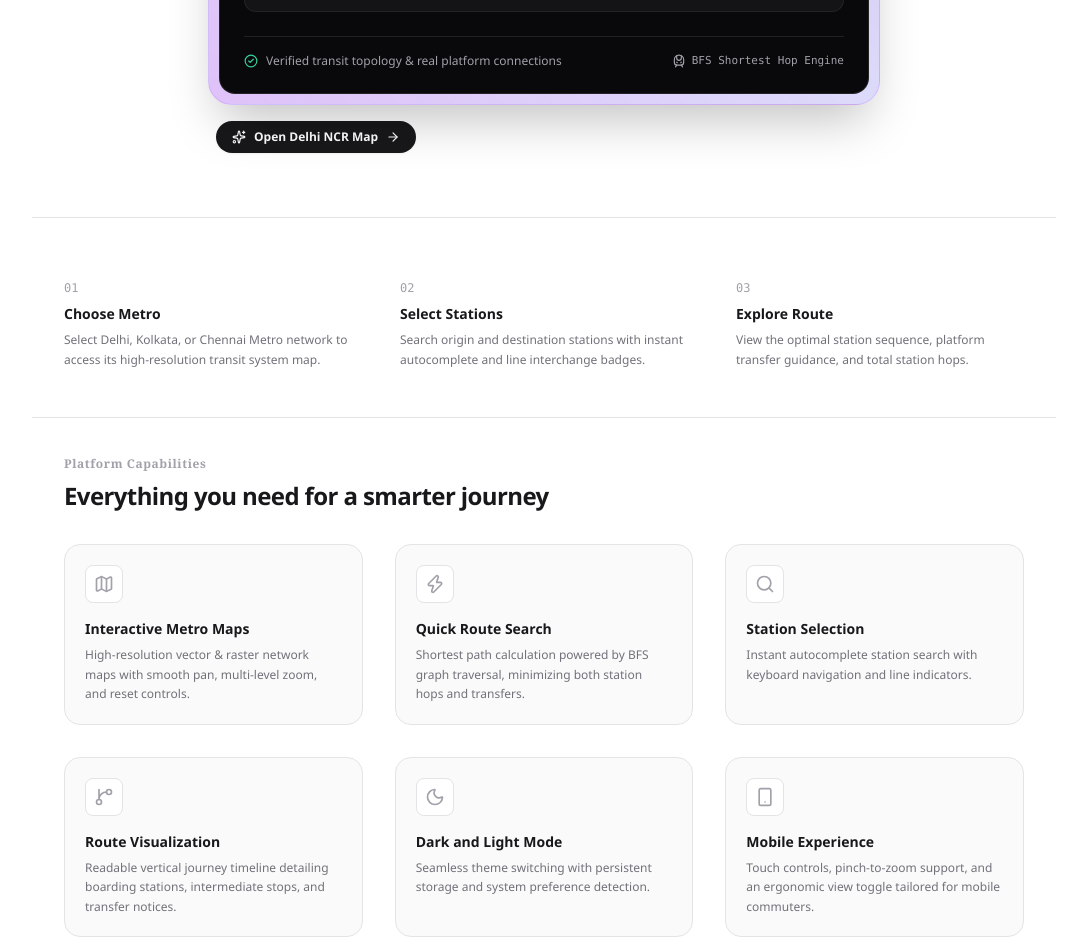
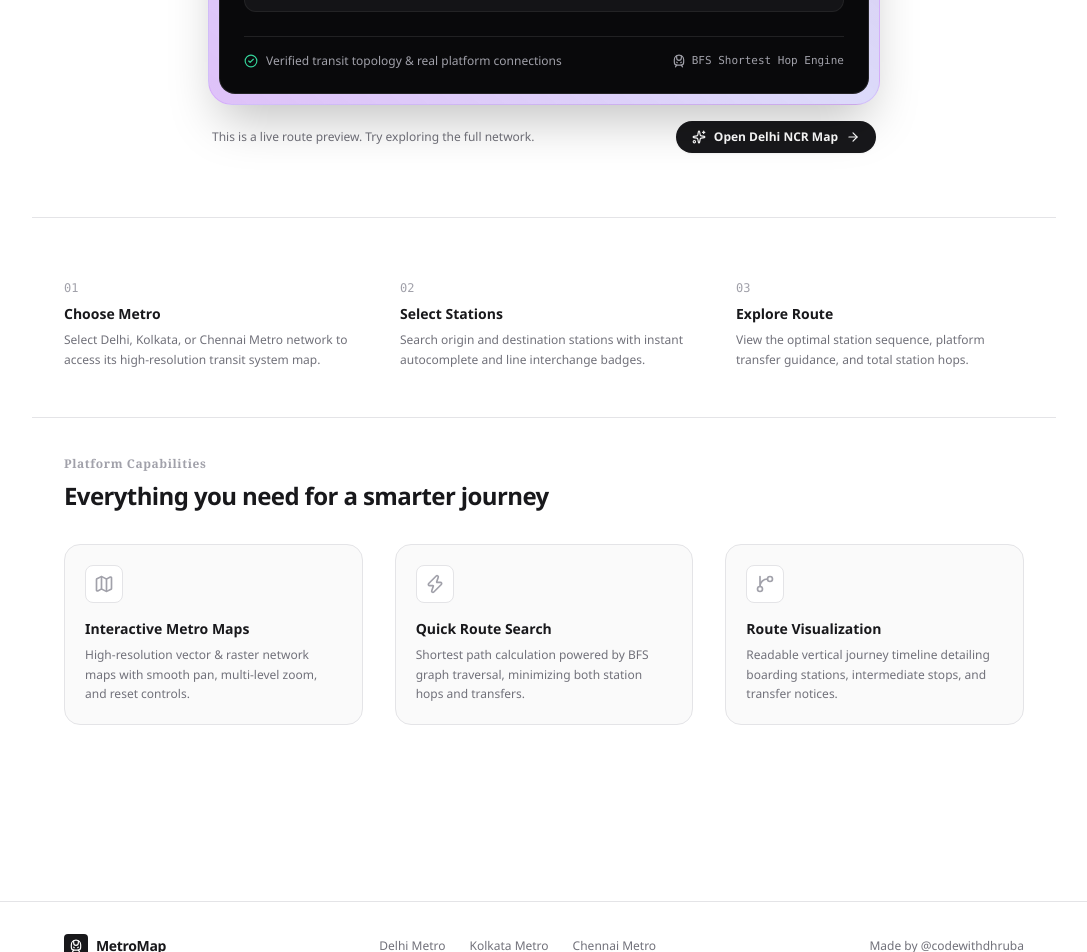
Before and after one commit to codewithdhruba01/apna_metro, a React (Vite) app: page / in a window 1280 px wide. Shown: the part 820-1772 px from the top of the page, without its empty margins (96-1183 px from the left). Built offline with nearby package versions, Linux system fonts and the light colour scheme.

Commit message:
feat: add Hero and FeaturesSection homepage components

```diff
--- a/src/components/home/FeaturesSection.tsx
+++ b/src/components/home/FeaturesSection.tsx
@@ -3,10 +3,7 @@ import { motion } from 'framer-motion';
 import {
   Map,
   Zap,
-  Search,
-  GitBranch,
-  Moon,
-  Smartphone
+  GitBranch
 } from 'lucide-react';
 
 const features = [
@@ -23,28 +20,10 @@ const features = [
       'Shortest path calculation powered by BFS graph traversal, minimizing both station hops and transfers.',
   },
   {
-    icon: <Search className="w-5 h-5 text-zinc-400" />,
-    title: 'Station Selection',
-    description:
-      'Instant autocomplete station search with keyboard navigation and line indicators.',
-  },
-  {
     icon: <GitBranch className="w-5 h-5 text-zinc-400" />,
     title: 'Route Visualization',
     description:
       'Readable vertical journey timeline detailing boarding stations, intermediate stops, and transfer notices.',
-  },
-  {
-    icon: <Moon className="w-5 h-5 text-zinc-400" />,
-    title: 'Dark and Light Mode',
-    description:
-      'Seamless theme switching with persistent storage and system preference detection.',
-  },
-  {
-    icon: <Smartphone className="w-5 h-5 text-zinc-400" />,
-    title: 'Mobile Experience',
-    description:
-      'Touch controls, pinch-to-zoom support, and an ergonomic view toggle tailored for mobile commuters.',
   },
 ];
 
--- a/src/components/home/Hero.tsx
+++ b/src/components/home/Hero.tsx
@@ -125,7 +125,7 @@ export const Hero: React.FC = () => {
         <div className="pt-1">
           <Link
             to={activeRoute.link}
-            className="inline-flex items-center gap-2 px-5 py-2 rounded-full bg-zinc-900 text-white dark:bg-white dark:text-black font-semibold text-xs uppercase tracking-wider shadow-sm hover:opacity-90 transition-all hover:scale-105 active:scale-95"
+            className="inline-flex items-center gap-2 px-5 py-2 rounded-full bg-zinc-900 hover:bg-zinc-800 text-white dark:bg-white dark:hover:bg-zinc-200 dark:text-black font-semibold text-xs tracking-wider shadow-sm transition-colors transform-none hover:transform-none active:transform-none select-none"
           >
             <span>Plan your journey</span>
           </Link>
@@ -276,12 +276,15 @@ export const Hero: React.FC = () => {
           </div>
         </div>
 
-        {/* Bottom Bar below Mock Card (Matching ClearBG: "This is the whole image. Try it." + "Remove BG" button) */}
-        <div className="mt-4 flex items-center justify-between px-2 text-left">
+        {/* Bottom Bar below Mock Card */}
+        <div className="mt-4 flex items-center justify-between px-1">
+          <p className="text-xs text-zinc-500 dark:text-zinc-400 text-left hidden sm:block">
+            This is a live route preview. Try exploring the full network.
+          </p>
 
           <Link
             to={activeRoute.link}
-            className="inline-flex items-center gap-2 px-4 py-2 rounded-full bg-zinc-900 hover:bg-zinc-800 text-white dark:bg-white dark:hover:bg-zinc-200 dark:text-black text-xs font-semibold transition-all hover:scale-105 active:scale-95 shadow-sm"
+            className="inline-flex items-center gap-2 px-4 py-2 rounded-full bg-zinc-900 hover:bg-zinc-800 text-white dark:bg-white dark:hover:bg-zinc-200 dark:text-black text-xs font-semibold transition-colors shadow-sm ml-auto transform-none hover:transform-none active:transform-none select-none"
           >
             <Sparkles className="w-3.5 h-3.5" />
             <span>Open {activeRoute.city} Map</span>
```
